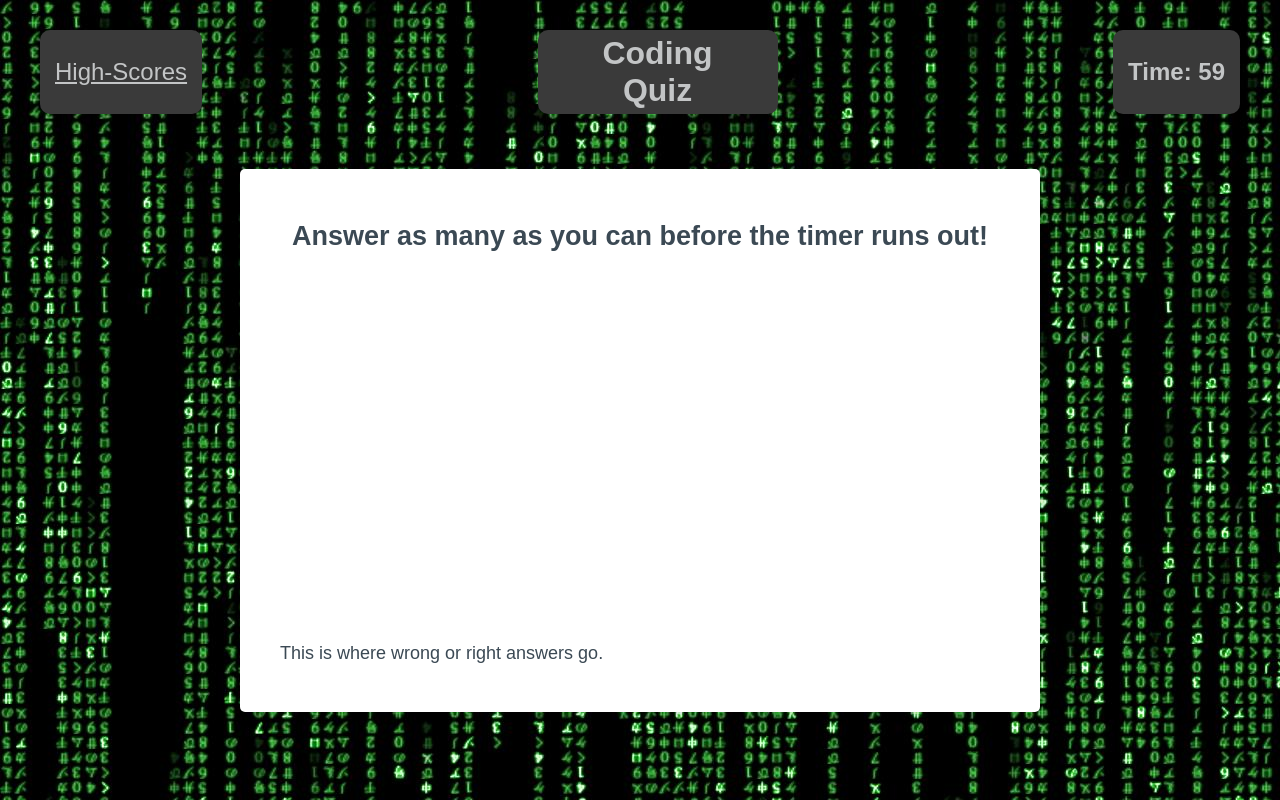
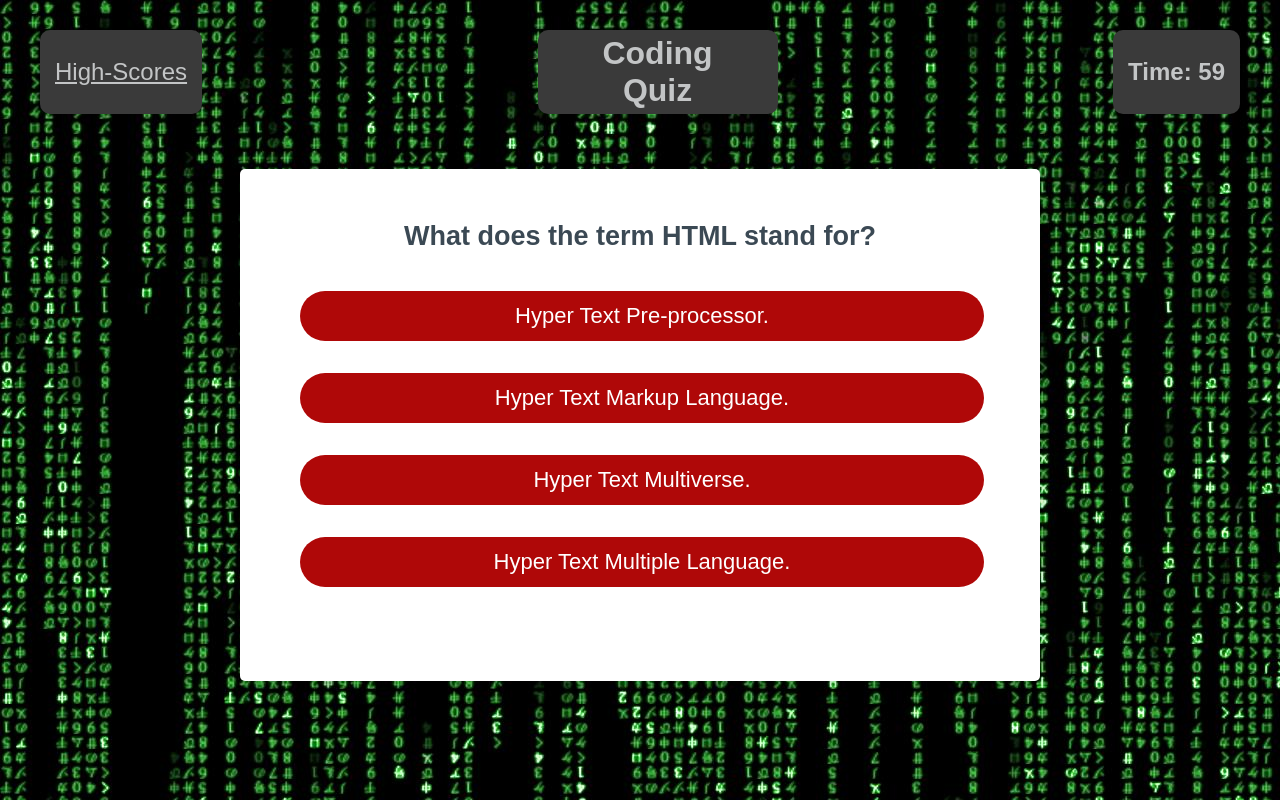
Before and after one commit to natejboucher/coding-quiz, a plain HTML site: page index.html in a window 1280 px wide. Both pictures are taken after a click on the button "Start Quiz". Drawn offline with Linux system fonts and the light colour scheme.

Commit message:
added first question function and event listener

```diff
--- a/assets/css/style.css
+++ b/assets/css/style.css
@@ -91,6 +91,8 @@ header {
 
 .card-footer {
   text-align: center;
+  display: flex;
+  flex-direction: column;
 }
 
 .card-header    {
@@ -99,9 +101,15 @@ header {
 
 .quiz-area  {
     min-height: 350px;
+    text-align: center;
+}
+
+.correct-btn    {
+
 }
 
 .btn {
+  display: flex;
   border: none;
   background-color: hsl(360, 91%, 36%);
   border-radius: 25px;
@@ -126,7 +134,18 @@ button[disabled] {
   float: right;
 }
 
-
+.response-area  {
+    text-align: center;
+    font-size: 26px;
+    color: hsl(206, 17%, 28%);
+    opacity: .7;
+}
+/*
+.response-area p    {
+    border-bottom: 2px solid;
+    border-color:hsl(206, 17%, 28%) .7;
+}
+*/
 @media (max-width: 690px) {
   .btn {
     font-size: 1rem;
--- a/assets/js/script.js
+++ b/assets/js/script.js
@@ -1,13 +1,14 @@
 var timerEl = document.getElementById('countdown');
 var questionEl = document.getElementById('questions');
-var answersEl = document.getElementById('quiz-area');
+var answersEl = document.getElementById('answers');
 var startQuizBtn = document.getElementById('start-button');
+var answerAlert = document.getElementById('response-text');
 
 // question objects
 var questionOne = {
     question: 'What does the term HTML stand for?',
     answerOne: 'Hyper Text Pre-processor.',
-    answerTwo: 'Hyper Text Markup Language.',
+    correctAnswer: 'Hyper Text Markup Language.',
     answerThree: 'Hyper Text Multiverse.',
     answerFour: 'Hyper Text Multiple Language.'
 };
@@ -16,13 +17,13 @@ var questionTwo = {
     answerOne: 'Var.',
     answerTwo: 'Object.',
     answerThree: 'Array.',
-    answerFour: 'Boolean.'
+    correctAnswer: 'Boolean.'
 };
 var questionThree = {
     question: 'What is the method of writing our Javascript code in plain english?',
     answerOne: 'A novel.',
     answerTwo: 'Markup Text.',
-    answerThree: 'Pseudocode.',
+    correctAnswer: 'Pseudocode.',
     answerFour: 'Comments.'
 }
 var questionFour = {
@@ -30,7 +31,7 @@ var questionFour = {
     answerOne: 'appendChild.',
     answerTwo: 'getElementById',
     answerThree: 'querySelector',
-    answerFour: 'Media Queries'
+    correctAnswer: 'Media Queries'
 }
 var questionFive = {
     question: 'Which of the following is NOT a Javascript eventListener property?',
@@ -38,6 +39,15 @@ var questionFive = {
     answerTwo: 'mouseover',
     answerThree: 'mouseout',
     answerFour: ':hover'
+}
+
+//answer button handler
+function answerBtnHandler(event)    {
+    if (event.target.matches(".correct-btn")) {
+        answerAlert.textContent = "Correct!"
+    } else  {
+        answerAlert.textContent = "Wrong!";
+    }
 }
 
 // function to control countdown
@@ -58,6 +68,42 @@ function countDown()  {
 }
 
 
+//function to reduce timer and display wrong answer
+
+//function for first question
+function firstQuestion()    {
+    //display question
+    questionEl.textContent = questionOne.question;
+
+    //generate answer buttons
+    var answerOneEl = document.createElement("button");
+    answerOneEl.textContent = questionOne.answerOne;
+    answerOneEl.className = "btn";
+    answersEl.appendChild(answerOneEl);
+
+    var correctAnswer = document.createElement("button");
+    correctAnswer.textContent = questionOne.correctAnswer;
+    correctAnswer.className = "btn correct-btn";
+    answersEl.appendChild(correctAnswer);
+
+    var answerThreeEl = document.createElement("button");
+    answerThreeEl.textContent = questionOne.answerThree;
+    answerThreeEl.className = "btn";
+    answersEl.appendChild(answerThreeEl);
+
+    var answerFourEl = document.createElement("button");
+    answerFourEl.textContent = questionOne.answerFour;
+    answerFourEl.className = "btn";
+    answersEl.appendChild(answerFourEl);
+    //function for selecting answer
+}
+//function for second question
+
+//function for third question
+
+//function for fourth question
+
+//function for fifth question
 
 //function to remove "start quiz" button
 function removeStartBtn()  {
@@ -65,9 +111,11 @@ function removeStartBtn()  {
     taskSelected.remove();
 }
 
+// quiz function
 function runQuiz()  {
     removeStartBtn();
     countDown();
+    firstQuestion();
 }
-
+answersEl.addEventListener("click", answerBtnHandler);
 startQuizBtn.addEventListener("click", runQuiz);
--- a/index.html
+++ b/index.html
@@ -26,14 +26,14 @@
           <h2 id="questions">Answer as many as you can before the timer runs out!</h2>
         </div>
 
-        <div class="quiz-area">
+        <div class="quiz-area" id="quiz-area">
+          <button id="start-button" class="btn">Start Quiz</button>
           <div class="card-footer" id="answers">
-            <button id="start-button" class="btn">Start Quiz</button>
           </div>
         </div>
 
         <div class="response-area" id="response">
-            <p class="response-text">This is where wrong or right answers go.</p>
+            <p id="response-text"></p>
         </div>
 
       </div>
```
